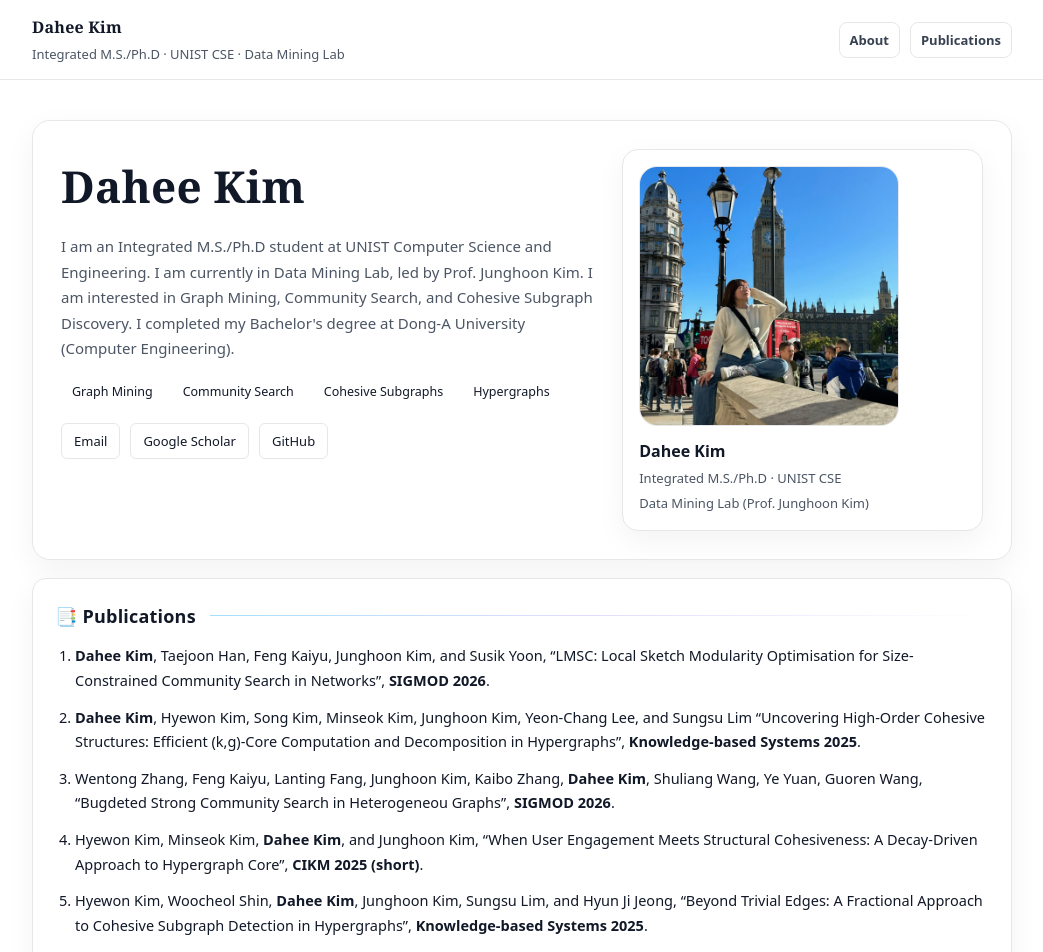
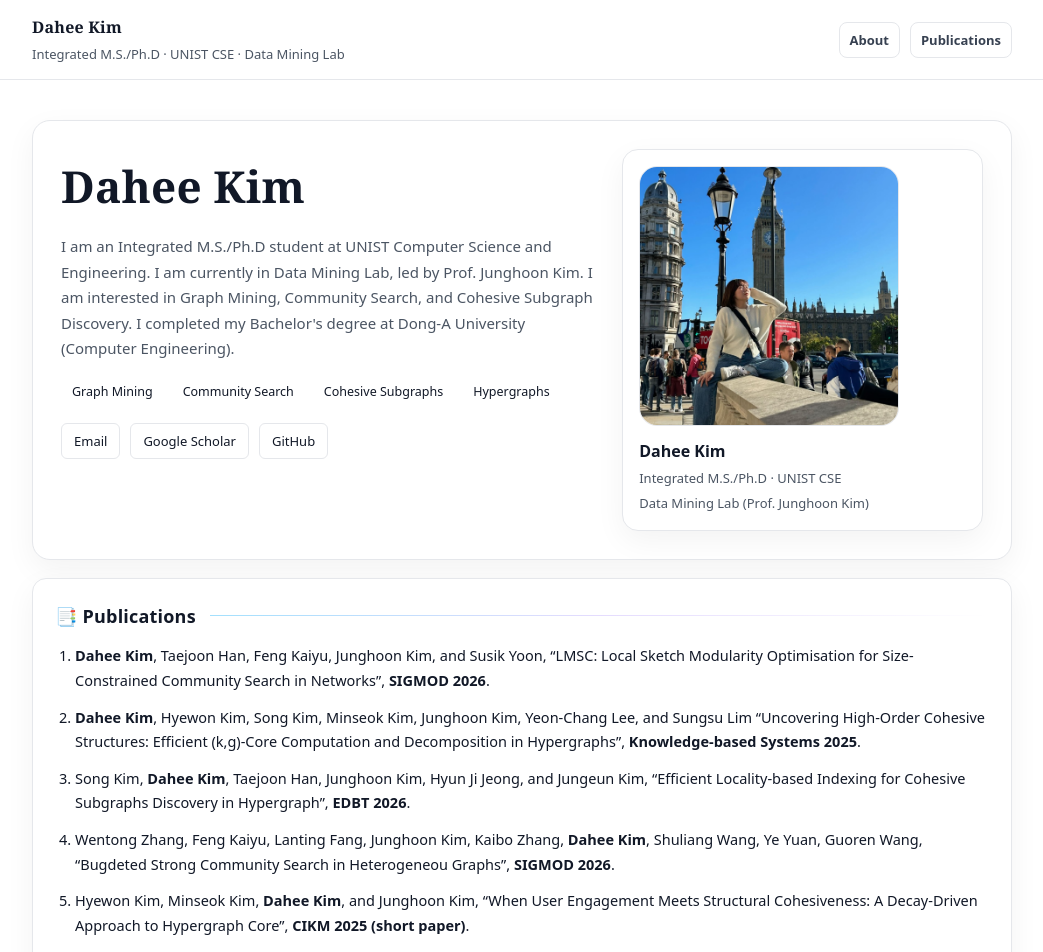
Before and after one commit to dahee-e/dahee-e.github.io, a React (Vite) app: page / in a window 1280 px wide. Shown: the top 952 px of the page, without its empty margins (118-1161 px from the left). Built offline with nearby package versions, Linux system fonts and the light colour scheme.

Commit message:
Update content

```diff
--- a/src/App.jsx
+++ b/src/App.jsx
@@ -102,12 +102,16 @@ export default function App() {
               “Uncovering High-Order Cohesive Structures: Efficient (k,g)-Core Computation and Decomposition in Hypergraphs”, <b>Knowledge-based Systems 2025</b>.
             </PubItem>
             <PubItem>
+              Song Kim, <b>Dahee Kim</b>, Taejoon Han, Junghoon Kim, Hyun  Ji Jeong, and Jungeun Kim,
+              “Efficient Locality-based Indexing for Cohesive Subgraphs Discovery in Hypergraph”, <b>EDBT 2026</b>.
+            </PubItem>
+            <PubItem>
               Wentong Zhang, Feng Kaiyu, Lanting Fang, Junghoon Kim, Kaibo Zhang, <b>Dahee Kim</b>, Shuliang Wang, Ye Yuan, Guoren Wang,
               “Bugdeted Strong Community Search in Heterogeneou Graphs”, <b>SIGMOD 2026</b>.
             </PubItem>
             <PubItem>
               Hyewon Kim, Minseok Kim, <b>Dahee Kim</b>, and Junghoon Kim,
-              “When User Engagement Meets Structural Cohesiveness: A Decay-Driven Approach to Hypergraph Core”, <b>CIKM 2025 (short)</b>.
+              “When User Engagement Meets Structural Cohesiveness: A Decay-Driven Approach to Hypergraph Core”, <b>CIKM 2025 (short paper)</b>.
             </PubItem>
             <PubItem>
               Hyewon Kim, Woocheol Shin, <b>Dahee Kim</b>, Junghoon Kim, Sungsu Lim, and Hyun Ji Jeong,
```
